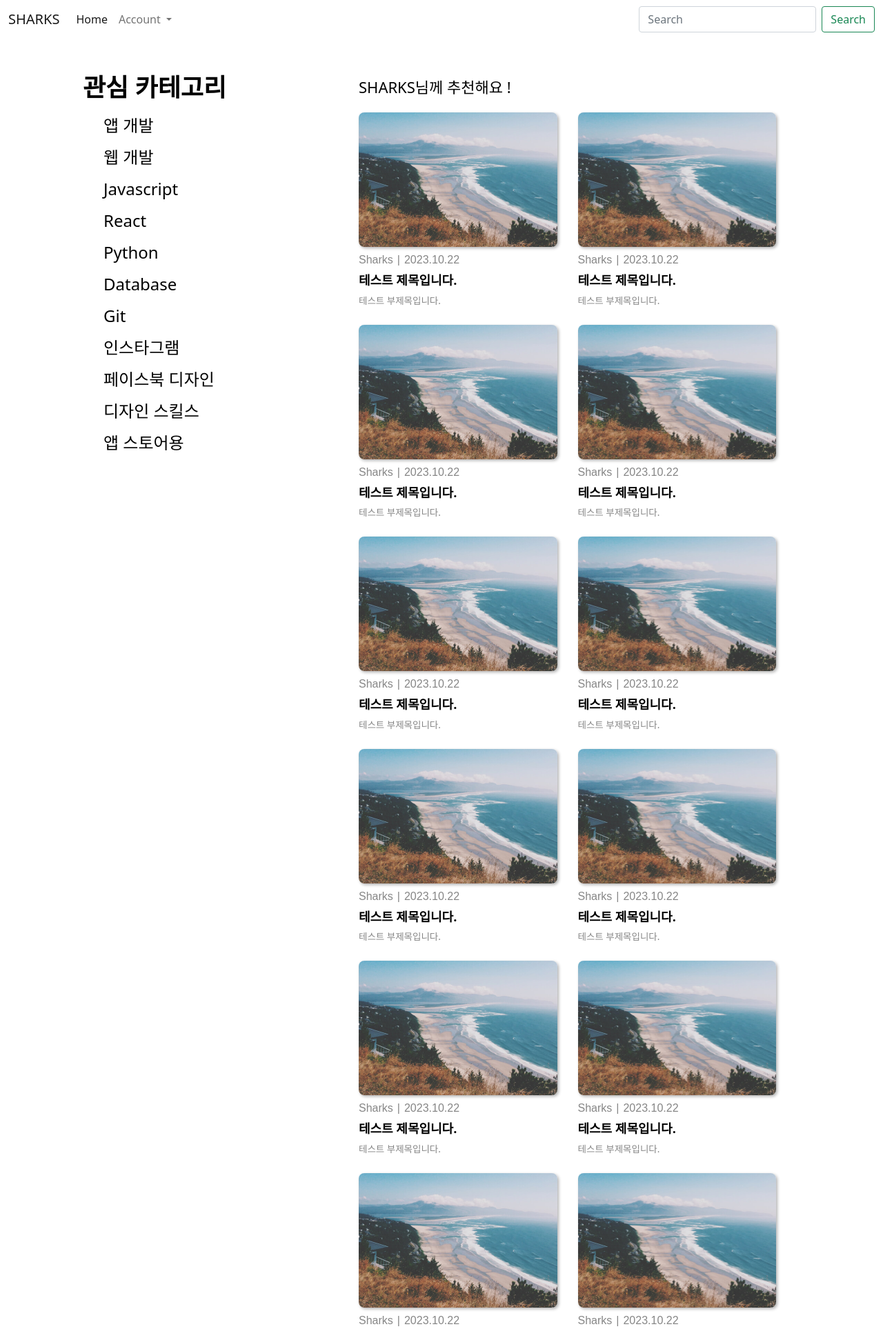
After one commit to lux-02/sharks_fe, a Django app: page /index/blog/ in a window 1280 px wide. The commit adds this page. Shown: the top 1927 px of the page at 69% size. Run offline with Django 3.2, Linux system fonts and the light colour scheme.

Commit message:
블로그 페이지

```diff
--- /dev/null
+++ b/blog/static/blog/css/blog_view.css
@@ -0,0 +1,176 @@
+
+@font-face {
+    font-family: 'Pretendard-Regular';
+    src: url('https://cdn.jsdelivr.net/gh/Project-Noonnu/noonfonts_2107@1.1/Pretendard-Regular.woff') format('woff');
+    font-weight: 400;
+}
+
+
+.container-box {
+    height: 100%;
+    width: 100%;
+    color: rgb(0, 0, 0);
+    display: flex;
+    flex-direction: row;
+    justify-content: center;
+    padding-left: 110px;
+    padding-top: 100px;
+}
+
+
+.menu {
+    width: 360px;
+    background-color: #ffffff;
+    position: fixed;
+    top: 100px;
+    left: 120px;
+}
+
+.menu-title {
+    font-weight: bold;
+    font-size: 36px;
+    margin-bottom: 10px;
+    display: flex;
+    align-items: center;
+}
+
+.menu-title img {
+    width: 36px;
+    height: 36px;
+    margin-right: 15px;
+}
+
+.menu-item {
+    margin: 10px 0;
+    display: block;
+    text-decoration: none;
+    color: black;
+    margin-left: 30px;
+    font-size: 24px;
+}
+
+.menu-item:hover {
+    color: inherit;
+}
+
+.menu-item span {
+    transition: 0.3s ease;
+    display: inline-block;
+}
+
+.menu-item span:hover {
+    color: #acacac;
+    transform: scale(1.1) translateY(-5px) translateX(1px);
+}
+
+
+.card-container {
+    height: auto;
+    width: 100%;
+    margin-left: 380px;
+    padding-left: 30px;
+    padding-top: 10px;
+}
+
+.card-list {
+    font-size: 22px;
+    margin-bottom: 20px;
+}
+
+.card-wrapper {
+    margin-top: 6px;
+    display: grid;
+    grid-template-columns: repeat(4, 310px);
+    gap: 7.5px;
+    margin-bottom: 15px;
+    justify-content: flex-start;
+}
+
+.card {
+    margin-bottom: 0;
+    width: 300px;
+    height: 300px;
+    border: none;
+}
+
+.card-image img {
+    max-width: 100%;
+    height: 195px;
+    border-radius: 8px;
+    box-shadow: 2px 2px 4px 0px rgba(0, 0, 0, 0.3);
+    transition: transform 0.3s ease;
+}
+
+.card-image img:hover {
+    transform: scale(1.1) translateY(-7px);
+}
+
+.card_header {
+    padding-top: 7px;
+    padding-bottom: 7px;
+    display: flex;
+    color: rgb(134, 134, 134);
+    font-family: 'NanumGothic', sans-serif;
+}
+
+.card-line {
+    padding-left: 6px;
+    padding-right: 6px;
+}
+
+.card-title {
+    font-size: 18px;
+    font-weight: bold;
+}
+
+.card-subtitle {
+    font-size: 13.5px;
+    color: rgb(134, 134, 134);
+    margin-top: 1px;
+    font-weight: 500;
+}
+
+
+@media screen and (max-width: 1700px) {
+    .card-wrapper {
+        grid-template-columns: repeat(3, 310px);
+    }
+}
+
+@media screen and (max-width: 1390px) {
+.card-wrapper {
+    grid-template-columns: repeat(2, 310px);
+    }
+}
+
+@media screen and (max-width: 1080px) {
+.card-wrapper {
+    grid-template-columns: repeat(1, 310px);
+    }
+}
+
+@media screen and (max-width: 770px) {
+    .container-box {
+        flex-direction: column;
+        align-items: center;
+        justify-content: center;
+        width: 100%;
+        box-sizing: border-box;
+    }
+
+    .menu {
+        display: none;
+        position: static;
+        width: 100%;
+    }
+
+    .card-container {
+        width: 100%;
+        margin: 0 auto;
+        display: flex;
+        flex-direction: column;
+        align-items: center;
+        justify-content: center;
+        margin-left: 0;
+    }
+}
--- /dev/null
+++ b/blog/templates/blog/blog_view.html
@@ -0,0 +1,312 @@
+{% load static %}
+<!DOCTYPE html>
+<html lang="en">
+<head>
+    <meta charset="UTF-8">
+    <meta http-equiv="X-UA-Compatible" content="IE=edge">
+    <meta name="viewport" content="width=device-width, initial-scale=1.0">
+    <title>SHARKS</title>
+    <!-- Bootstrap CSS -->
+    <link href="https://cdn.jsdelivr.net/npm/bootstrap@5.0.2/dist/css/bootstrap.min.css" rel="stylesheet" integrity="sha384-EVSTQN3/azprG1Anm3QDgpJLIm9Nao0Yz1ztcQTwFspd3yD65VohhpuuCOmLASjC" crossorigin="anonymous">
+    <link rel="stylesheet" href="{% static 'blog/css/blog_view.css' %}">
+    <link rel="stylesheet" href="https://fonts.googleapis.com/css2?family=Jua&display=swap">
+</head>
+<body>
+
+<nav class="navbar navbar-expand-lg navbar-light bg-white fixed-top">
+  <div class="container-fluid">
+    <a class="navbar-brand" href="#">SHARKS</a>
+    <button class="navbar-toggler" type="button" data-bs-toggle="collapse" data-bs-target="#navbarScroll" aria-controls="navbarScroll" aria-expanded="false" aria-label="Toggle navigation">
+      <span class="navbar-toggler-icon"></span>
+    </button>
+    <div class="collapse navbar-collapse" id="navbarScroll">
+      <ul class="navbar-nav me-auto my-2 my-lg-0 navbar-nav-scroll" style="--bs-scroll-height: 100px;">
+        <li class="nav-item">
+          <a class="nav-link active" aria-current="page" href="/index">Home</a>
+        </li>
+        <li class="nav-item dropdown">
+          <a class="nav-link dropdown-toggle" href="#" id="navbarScrollingDropdown" role="button" data-bs-toggle="dropdown" aria-expanded="false">
+            Account
+          </a>
+          <ul class="dropdown-menu" aria-labelledby="navbarScrollingDropdown">
+            <li><a class="dropdown-item" href="#">Sign in</a></li>
+            <li><a class="dropdown-item" href="#">Sign out</a></li>
+            <li><hr class="dropdown-divider"></li>
+            <li><a class="dropdown-item" href="#">Profile</a></li>
+          </ul>
+        </li>
+      </ul>
+      <form class="d-flex">
+        <input class="form-control me-2" type="search" placeholder="Search" aria-label="Search">
+        <button class="btn btn-outline-success" type="submit">Search</button>
+      </form>
+    </div>
+  </div>
+</nav>
+<div class="container-box">
+        <div class="menu">
+            <div class="menu-title">
+                관심 카테고리
+            </div>
+            <a href="#" class="menu-item"><span>앱 개발</span></a>
+            <a href="#" class="menu-item"><span>웹 개발</span></a>
+            <a href="#" class="menu-item"><span>Javascript</span></a>
+            <a href="#" class="menu-item"><span>React</span></a>
+            <a href="#" class="menu-item"><span>Python</span></a>
+            <a href="#" class="menu-item"><span>Database</span></a>
+            <a href="#" class="menu-item"><span>Git</span></a>
+            <a href="#" class="menu-item"><span>인스타그램</span></a>
+            <a href="#" class="menu-item"><span>페이스북 디자인</span></a>
+            <a href="#" class="menu-item"><span>디자인 스킬스</span></a>
+            <a href="#" class="menu-item"><span>앱 스토어용</span></a>
+        </div>
+        <div class="card-container">
+        <div class="card-list">
+            SHARKS님께 추천해요 !
+        </div>
+        <div class="card-wrapper">
+        <div class="card">
+            <div class="card-image">
+                <img src="{% static 'blog/images/pic02.jpg' %}" alt="Thumbnail">
+            </div>
+            <div class="card-content">
+                <div class="card_header">
+                    <span class="card-author">Sharks</span>
+                     <div class="card-line">|</div>
+                    <span class="card-date">2023.10.22</time>
+                </div>
+                <h2 class="card-title">테스트 제목입니다.</h2>
+                <p class="card-subtitle">테스트 부제목입니다.</p>
+            </div>
+        </div>
+<div class="card">
+            <div class="card-image">
+                <img src="{% static 'blog/images/pic02.jpg' %}" alt="Thumbnail">
+            </div>
+            <div class="card-content">
+                <div class="card_header">
+                    <span class="card-author">Sharks</span>
+                     <div class="card-line">|</div>
+                    <span class="card-date">2023.10.22</time>
+                </div>
+                <h2 class="card-title">테스트 제목입니다.</h2>
+                <p class="card-subtitle">테스트 부제목입니다.</p>
+            </div>
+        </div>
+        <div class="card">
+            <div class="card-image">
+                <img src="{% static 'blog/images/pic02.jpg' %}" alt="Thumbnail">
+            </div>
+            <div class="card-content">
+                <div class="card_header">
+                    <span class="card-author">Sharks</span>
+                     <div class="card-line">|</div>
+                    <span class="card-date">2023.10.22</time>
+                </div>
+                <h2 class="card-title">테스트 제목입니다.</h2>
+                <p class="card-subtitle">테스트 부제목입니다.</p>
+            </div>
+        </div>
+        <div class="card">
+            <div class="card-image">
+                <img src="{% static 'blog/images/pic02.jpg' %}" alt="Thumbnail">
+            </div>
+            <div class="card-content">
+                <div class="card_header">
+                    <span class="card-author">Sharks</span>
+                     <div class="card-line">|</div>
+                    <span class="card-date">2023.10.22</time>
+                </div>
+                <h2 class="card-title">테스트 제목입니다.</h2>
+                <p class="card-subtitle">테스트 부제목입니다.</p>
+            </div>
+        </div>
+        <div class="card">
+            <div class="card-image">
+                <img src="{% static 'blog/images/pic02.jpg' %}" alt="Thumbnail">
+            </div>
+            <div class="card-content">
+                <div class="card_header">
+                    <span class="card-author">Sharks</span>
+                     <div class="card-line">|</div>
+                    <span class="card-date">2023.10.22</time>
+                </div>
+                <h2 class="card-title">테스트 제목입니다.</h2>
+                <p class="card-subtitle">테스트 부제목입니다.</p>
+            </div>
+        </div>
+        <div class="card">
+            <div class="card-image">
+                <img src="{% static 'blog/images/pic02.jpg' %}" alt="Thumbnail">
+            </div>
+            <div class="card-content">
+                <div class="card_header">
+                    <span class="card-author">Sharks</span>
+                     <div class="card-line">|</div>
+                    <span class="card-date">2023.10.22</time>
+                </div>
+                <h2 class="card-title">테스트 제목입니다.</h2>
+                <p class="card-subtitle">테스트 부제목입니다.</p>
+            </div>
+        </div>
+        <div class="card">
+            <div class="card-image">
+                <img src="{% static 'blog/images/pic02.jpg' %}" alt="Thumbnail">
+            </div>
+            <div class="card-content">
+                <div class="card_header">
+                    <span class="card-author">Sharks</span>
+                     <div class="card-line">|</div>
+                    <span class="card-date">2023.10.22</time>
+                </div>
+                <h2 class="card-title">테스트 제목입니다.</h2>
+                <p class="card-subtitle">테스트 부제목입니다.</p>
+            </div>
+        </div>
+        <div class="card">
+            <div class="card-image">
+                <img src="{% static 'blog/images/pic02.jpg' %}" alt="Thumbnail">
+            </div>
+            <div class="card-content">
+                <div class="card_header">
+                    <span class="card-author">Sharks</span>
+                     <div class="card-line">|</div>
+                    <span class="card-date">2023.10.22</time>
+                </div>
+                <h2 class="card-title">테스트 제목입니다.</h2>
+                <p class="card-subtitle">테스트 부제목입니다.</p>
+            </div>
+        </div>
+        <div class="card">
+            <div class="card-image">
+                <img src="{% static 'blog/images/pic02.jpg' %}" alt="Thumbnail">
+            </div>
+            <div class="card-content">
+                <div class="card_header">
+                    <span class="card-author">Sharks</span>
+                     <div class="card-line">|</div>
+                    <span class="card-date">2023.10.22</time>
+                </div>
+                <h2 class="card-title">테스트 제목입니다.</h2>
+                <p class="card-subtitle">테스트 부제목입니다.</p>
+            </div>
+        </div>
+        <div class="card">
+            <div class="card-image">
+                <img src="{% static 'blog/images/pic02.jpg' %}" alt="Thumbnail">
+            </div>
+            <div class="card-content">
+                <div class="card_header">
+                    <span class="card-author">Sharks</span>
+                     <div class="card-line">|</div>
+                    <span class="card-date">2023.10.22</time>
+                </div>
+                <h2 class="card-title">테스트 제목입니다.</h2>
+                <p class="card-subtitle">테스트 부제목입니다.</p>
+            </div>
+        </div>
+        <div class="card">
+            <div class="card-image">
+                <img src="{% static 'blog/images/pic02.jpg' %}" alt="Thumbnail">
+            </div>
+            <div class="card-content">
+                <div class="card_header">
+                    <span class="card-author">Sharks</span>
+                     <div class="card-line">|</div>
+                    <span class="card-date">2023.10.22</time>
+                </div>
+                <h2 class="card-title">테스트 제목입니다.</h2>
+                <p class="card-subtitle">테스트 부제목입니다.</p>
+            </div>
+        </div>
+        <div class="card">
+            <div class="card-image">
+                <img src="{% static 'blog/images/pic02.jpg' %}" alt="Thumbnail">
+            </div>
+            <div class="card-content">
+                <div class="card_header">
+                    <span class="card-author">Sharks</span>
+                     <div class="card-line">|</div>
+                    <span class="card-date">2023.10.22</time>
+                </div>
+                <h2 class="card-title">테스트 제목입니다.</h2>
+                <p class="card-subtitle">테스트 부제목입니다.</p>
+            </div>
+        </div>
+        <div class="card">
+            <div class="card-image">
+                <img src="{% static 'blog/images/pic02.jpg' %}" alt="Thumbnail">
+            </div>
+            <div class="card-content">
+                <div class="card_header">
+                    <span class="card-author">Sharks</span>
+                     <div class="card-line">|</div>
+                    <span class="card-date">2023.10.22</time>
+                </div>
+                <h2 class="card-title">테스트 제목입니다.</h2>
+                <p class="card-subtitle">테스트 부제목입니다.</p>
+            </div>
+        </div>
+        <div class="card">
+            <div class="card-image">
+                <img src="{% static 'blog/images/pic02.jpg' %}" alt="Thumbnail">
+            </div>
+            <div class="card-content">
+                <div class="card_header">
+                    <span class="card-author">Sharks</span>
+                     <div class="card-line">|</div>
+                    <span class="card-date">2023.10.22</time>
+                </div>
+                <h2 class="card-title">테스트 제목입니다.</h2>
+                <p class="card-subtitle">테스트 부제목입니다.</p>
+            </div>
+        </div>
+        <div class="card">
+            <div class="card-image">
+                <img src="{% static 'blog/images/pic02.jpg' %}" alt="Thumbnail">
+            </div>
+            <div class="card-content">
+                <div class="card_header">
+                    <span class="card-author">Sharks</span>
+                     <div class="card-line">|</div>
+                    <span class="card-date">2023.10.22</time>
+                </div>
+                <h2 class="card-title">테스트 제목입니다.</h2>
+                <p class="card-subtitle">테스트 부제목입니다.</p>
+            </div>
+        </div>
+        <div class="card">
+            <div class="card-image">
+                <img src="{% static 'blog/images/pic02.jpg' %}" alt="Thumbnail">
+            </div>
+            <div class="card-content">
+                <div class="card_header">
+                    <span class="card-author">Sharks</span>
+                     <div class="card-line">|</div>
+                    <span class="card-date">2023.10.22</time>
+                </div>
+                <h2 class="card-title">테스트 제목입니다.</h2>
+                <p class="card-subtitle">테스트 부제목입니다.</p>
+            </div>
+        </div>
+        <div class="card">
+            <div class="card-image">
+                <img src="{% static 'blog/images/pic02.jpg' %}" alt="Thumbnail">
+            </div>
+            <div class="card-content">
+                <div class="card_header">
+                    <span class="card-author">Sharks</span>
+                     <div class="card-line">|</div>
+                    <span class="card-date">2023.10.22</time>
+                </div>
+                <h2 class="card-title">테스트 제목입니다.</h2>
+                <p class="card-subtitle">테스트 부제목입니다.</p>
+            </div>
+        </div>
+    </div>
+        </div>
+        </div>
+
+<script src="https://cdn.jsdelivr.net/npm/bootstrap@5.0.2/dist/js/bootstrap.bundle.min.js" integrity="sha384-MrcW6ZMFYlzcLA8Nl+NtUVF0sA7MsXsP1UyJoMp4YLEuNSfAP+JcXn/tWtIaxVXM" crossorigin="anonymous"></script>
+</body>
+</html>
--- a/blog/templates/blog/index.html
+++ b/blog/templates/blog/index.html
@@ -34,7 +34,7 @@
         <h2>SHARKS' BLOG</h2>
         <p>Welcome !<br> This blog focuses on hacking and cybersecurity.</p>
         <ul class="actions">
-            <li><a class="button special big" id="openModalBtn2">Get Started</a></li>
+            <li><a class="button special big" href="/index/blog">Get Started</a></li>
         </ul>
     </section>
 
--- a/blog/urls.py
+++ b/blog/urls.py
@@ -5,4 +5,5 @@ from . import views
 urlpatterns = [
     path('index/', views.index),
     path('signup/', views.signup),
+    path('index/blog/', views.blog_view)
 ]
--- a/blog/views.py
+++ b/blog/views.py
@@ -8,3 +8,6 @@ def index(request):
 
 def signup(request):
     return render(request, 'blog/signup.html')
+
+def blog_view(reqeust):
+    return render(reqeust, 'blog/blog_view.html')
```
Also changed, not shown: blog/static/blog/js/join_modal.js (+1 -6 lines).
